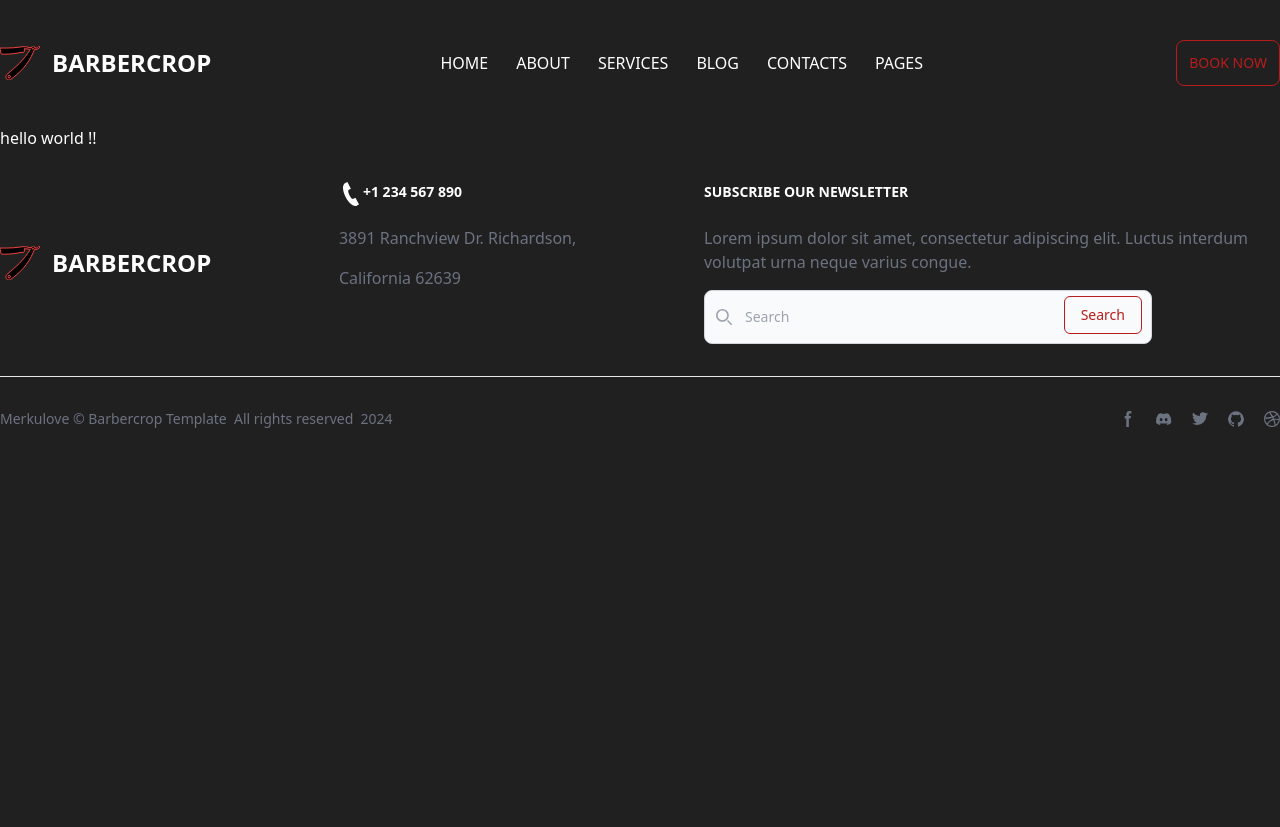
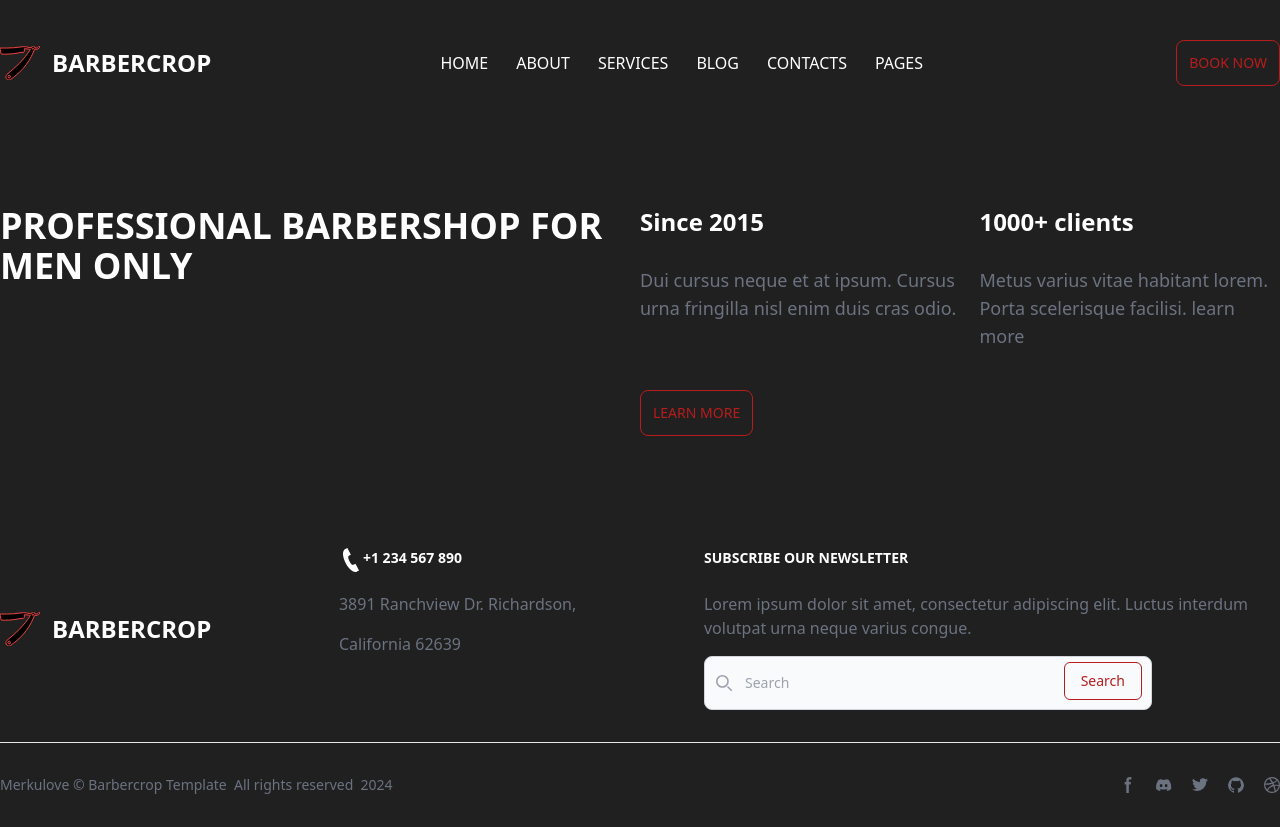
Before and after one commit to temvvlen1211/newEcommerce, a React (Vite) app: page /about in a window 1280 px wide. Before the commit the page ends 800 px from the top, so only its background shows below. Built offline with nearby package versions, Linux system fonts and the light colour scheme.

Commit message:
about starting

```diff
--- /dev/null
+++ b/src/components/about/MenOnly.jsx
@@ -0,0 +1,45 @@
+import React from "react";
+
+function MenOnly() {
+  return (
+    <>
+      <section className="flex items-center justify-center py-20 text-white bg-[#202020]">
+        <div className="container grid justify-between md:flex ">
+          <div className="w-1/2 uppercase ">
+            <h1 className="text-4xl font-bold">
+              professional barbershop for men only
+            </h1>
+            <span className="hidden">barbercrop</span>
+          </div>
+          <div className="w-1/2 ">
+            <div className="flex gap-5 mb-10 ">
+              <div>
+                <p className="text-2xl font-bold mb-7">Since 2015</p>
+                <p className="tracking-normal text-gray-500 md:text-lg dark:text-gray-400">
+                  Dui cursus neque et at ipsum. Cursus urna fringilla nisl enim
+                  duis cras odio.
+                </p>
+              </div>
+              <div>
+                <p className="text-2xl font-bold mb-7">1000+ clients</p>
+                <p className="tracking-normal text-gray-500 md:text-lg dark:text-gray-400">
+                  Metus varius vitae habitant lorem. Porta scelerisque facilisi.
+                  learn more
+                </p>
+              </div>
+            </div>
+
+            <button
+              type="button"
+              className="hidden p-3 text-sm font-medium text-center text-red-700 uppercase border border-red-700 rounded-lg md:block hover:text-white hover:bg-red-800 focus:ring-4 focus:outline-none focus:ring-red-300 dark:border-red-500 dark:text-red-500 dark:hover:text-white dark:hover:bg-red-600 dark:focus:ring-red-900"
+            >
+              Learn more
+            </button>
+          </div>
+        </div>
+      </section>
+    </>
+  );
+}
+
+export default MenOnly;
--- a/src/components/Services.jsx
+++ b/src/components/home/Services.jsx
@@ -1,5 +1,5 @@
 import React from "react";
-import Logo from "../svg/Logo";
+import Logo from "../../svg/Logo";
 
 function Services() {
   const data = [
--- a/src/pages/About.jsx
+++ b/src/pages/About.jsx
@@ -1,7 +1,9 @@
+import MenOnly from "../components/about/menOnly";
+
 function About() {
   return (
     <>
-      <h1 className="text-white">hello world !!</h1>
+      <MenOnly />
     </>
   );
 }
```
Also changed, not shown: src/pages/Home.jsx (+5 -5 lines), src/components/home/Blog.jsx (renamed from src/components/Blog.jsx), src/components/home/Carousel.jsx (renamed from src/components/Carousel.jsx), src/components/home/Hours.jsx (renamed from src/components/Hours.jsx), src/components/home/Professional.jsx (renamed from src/components/Professional.jsx).
